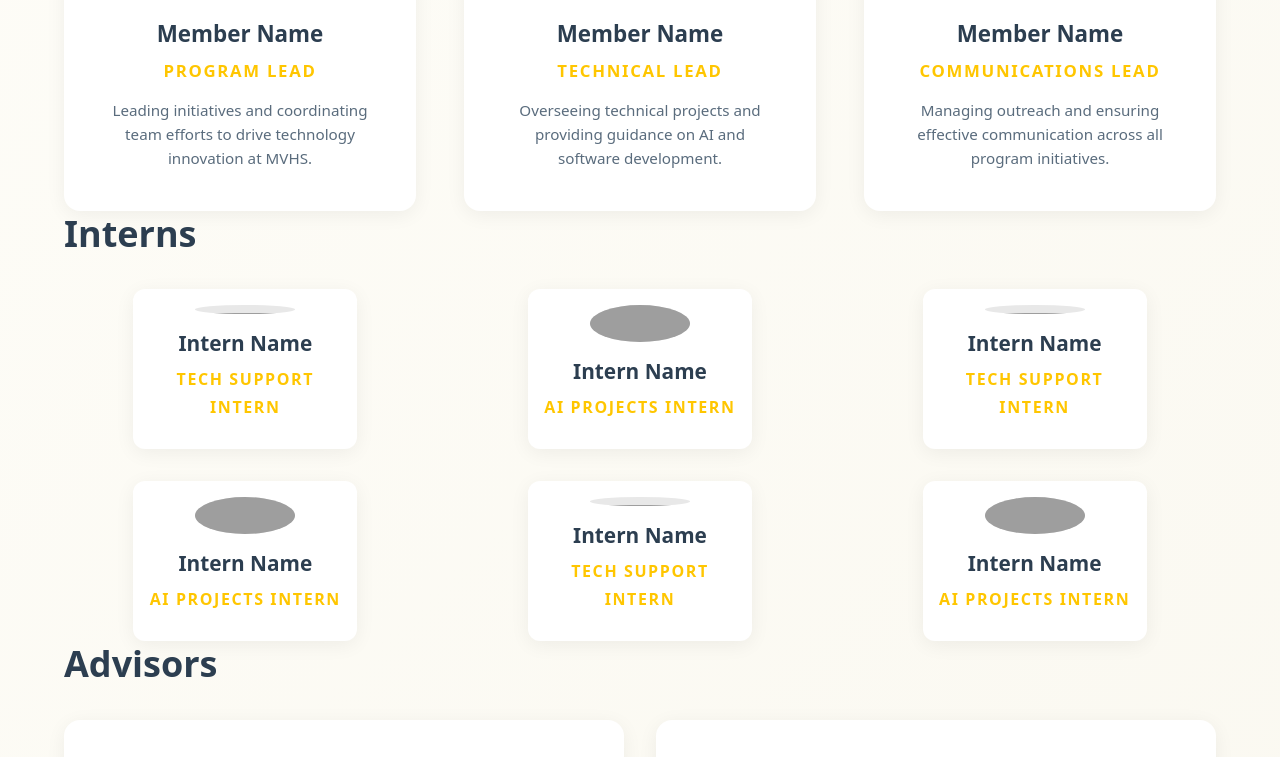
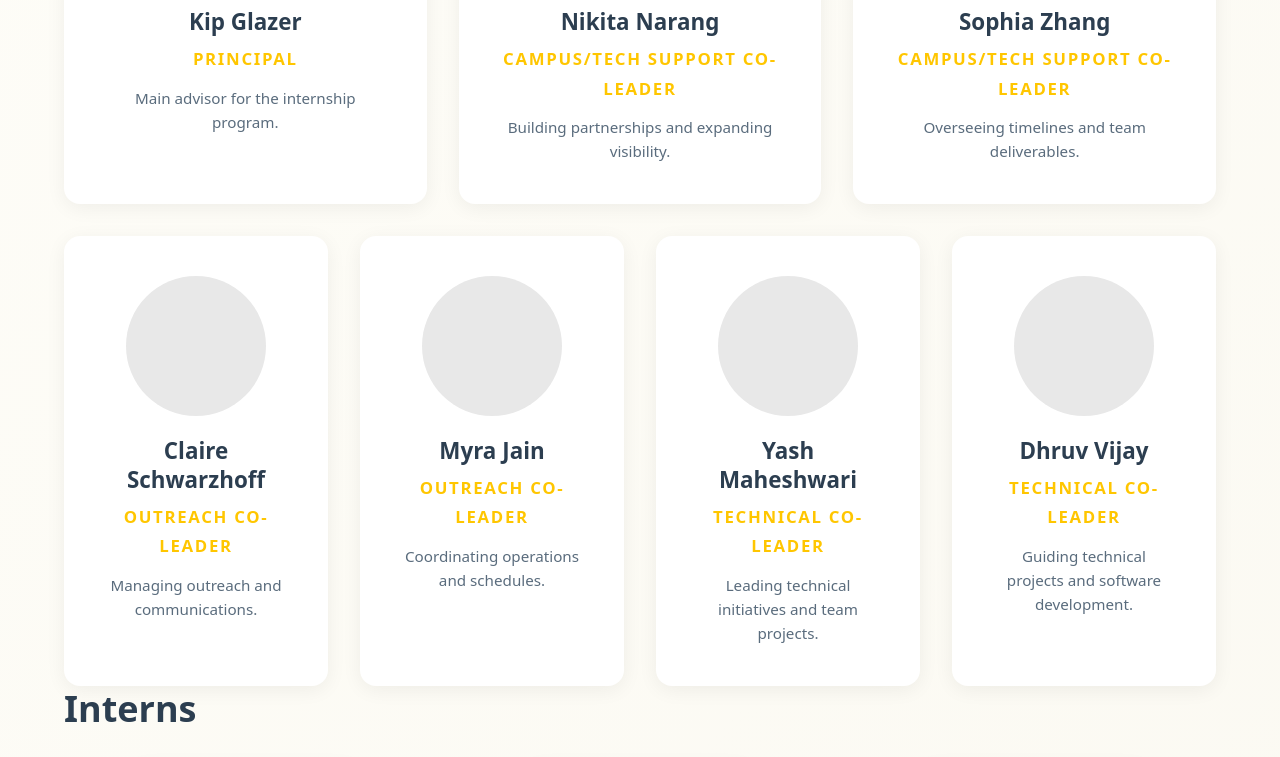
Before and after one commit to MVHS-Tech-Internship/tech-internship-website-main, a Flask app: page /meet-the-team in a window 1280 px wide. Shown: the part 614-1371 px from the top of the page. Run offline with Flask 3, Linux system fonts and the light colour scheme; grey boxes are pictures that could not be loaded.

Commit message:
Update meet_the_team.html

```diff
--- a/templates/meet_the_team.html
+++ b/templates/meet_the_team.html
@@ -9,30 +9,61 @@
 
 <section class="team-section">
     <h2>E-Board</h2>
-    <div class="team-grid e-board-grid">
+    <div class="e-board-grid top-row">
         <div class="team-card e-board-card">
             <div class="team-headshot">
-                <img src="{{ url_for('static', filename='images/placeholder-headshot.jpg') }}" alt="Team Member">
             </div>
-            <h3>Member Name</h3>
-            <p class="team-role">Program Lead</p>
-            <p class="team-description">Leading initiatives and coordinating team efforts to drive technology innovation at MVHS.</p>
+            <h3>Kip Glazer</h3>
+            <p class="team-role">Principal</p>
+            <p class="team-description">Main advisor for the internship program.</p>
         </div>
         <div class="team-card e-board-card">
             <div class="team-headshot">
-                <img src="{{ url_for('static', filename='images/placeholder-headshot.jpg') }}" alt="Team Member">
             </div>
-            <h3>Member Name</h3>
-            <p class="team-role">Technical Lead</p>
-            <p class="team-description">Overseeing technical projects and providing guidance on AI and software development.</p>
+            <h3>Nikita Narang</h3>
+            <p class="team-role">Campus/Tech Support Co-Leader</p>
+            <p class="team-description">Building partnerships and expanding visibility.</p>
         </div>
+
         <div class="team-card e-board-card">
             <div class="team-headshot">
-                <img src="{{ url_for('static', filename='images/placeholder-headshot.jpg') }}" alt="Team Member">
             </div>
-            <h3>Member Name</h3>
-            <p class="team-role">Communications Lead</p>
-            <p class="team-description">Managing outreach and ensuring effective communication across all program initiatives.</p>
+            <h3>Sophia Zhang</h3>
+            <p class="team-role">Campus/Tech Support Co-Leader</p>
+            <p class="team-description">Overseeing timelines and team deliverables.</p>
+        </div>
+    </div>
+    <div class="e-board-grid bottom-row">
+        <div class="team-card e-board-card">
+            <div class="team-headshot">
+            </div>
+            <h3>Claire Schwarzhoff</h3>
+            <p class="team-role">Outreach Co-Leader</p>
+            <p class="team-description">Managing outreach and communications.</p>
+        </div>
+
+        <div class="team-card e-board-card">
+            <div class="team-headshot">
+            </div>
+            <h3>Myra Jain</h3>
+            <p class="team-role">Outreach Co-Leader</p>
+            <p class="team-description">Coordinating operations and schedules.</p>
+        </div>
+
+        <div class="team-card e-board-card">
+            <div class="team-headshot">
+            </div>
+            <h3>Yash Maheshwari</h3>
+            <p class="team-role">Technical Co-Leader</p>
+            <p class="team-description">Leading technical initiatives and team projects.</p>
+        </div>
+
+        <div class="team-card e-board-card">
+            <div class="team-headshot">
+            </div>
+            <h3>Dhruv Vijay</h3>
+            <p class="team-role">Technical Co-Leader</p>
+            <p class="team-description">Guiding technical projects and software development.</p>
         </div>
     </div>
 </section>
@@ -41,66 +72,58 @@
     <h2>Interns</h2>
     <div class="team-grid interns-grid">
         <div class="team-card intern-card">
-            <div class="team-headshot small">
-                <img src="{{ url_for('static', filename='images/placeholder-headshot.jpg') }}" alt="Intern">
-            </div>
-            <h3>Intern Name</h3>
-            <p class="team-role">Tech Support Intern</p>
+            <h3>Hailey Bilstad</h3>
         </div>
         <div class="team-card intern-card">
-            <div class="team-headshot small">
-                <img src="{{ url_for('static', filename='images/placeholder-headshot.jpg') }}" alt="Intern">
-            </div>
-            <h3>Intern Name</h3>
-            <p class="team-role">AI Projects Intern</p>
+            <h3>Andre Fong</h3>
         </div>
         <div class="team-card intern-card">
-            <div class="team-headshot small">
-                <img src="{{ url_for('static', filename='images/placeholder-headshot.jpg') }}" alt="Intern">
-            </div>
-            <h3>Intern Name</h3>
-            <p class="team-role">Tech Support Intern</p>
+            <h3>Ilan Gerber</h3>
         </div>
         <div class="team-card intern-card">
-            <div class="team-headshot small">
-                <img src="{{ url_for('static', filename='images/placeholder-headshot.jpg') }}" alt="Intern">
-            </div>
-            <h3>Intern Name</h3>
-            <p class="team-role">AI Projects Intern</p>
+            <h3>Oliver Jiang</h3>
         </div>
         <div class="team-card intern-card">
-            <div class="team-headshot small">
-                <img src="{{ url_for('static', filename='images/placeholder-headshot.jpg') }}" alt="Intern">
-            </div>
-            <h3>Intern Name</h3>
-            <p class="team-role">Tech Support Intern</p>
+            <h3>Rishi Jindal</h3>
         </div>
         <div class="team-card intern-card">
-            <div class="team-headshot small">
-                <img src="{{ url_for('static', filename='images/placeholder-headshot.jpg') }}" alt="Intern">
-            </div>
-            <h3>Intern Name</h3>
-            <p class="team-role">AI Projects Intern</p>
+            <h3>Sophia Lew</h3>
         </div>
-    </div>
-</section>
-
-<section class="team-section">
-    <h2>Advisors</h2>
-    <div class="team-grid advisors-grid">
-        <div class="team-card advisor-card">
-            <div class="team-headshot">
-                <img src="{{ url_for('static', filename='images/placeholder-headshot.jpg') }}" alt="Advisor">
-            </div>
-            <h3>Advisor Name</h3>
-            <p class="team-role">Principal</p>
+        <div class="team-card intern-card">
+            <h3>Cinty Lin</h3>
         </div>
-        <div class="team-card advisor-card">
-            <div class="team-headshot">
-                <img src="{{ url_for('static', filename='images/placeholder-headshot.jpg') }}" alt="Advisor">
-            </div>
-            <h3>Advisor Name</h3>
-            <p class="team-role">Program Advisor</p>
+        <div class="team-card intern-card">
+            <h3>Sean Lin</h3>
+        </div>
+        <div class="team-card intern-card">
+            <h3>Colby Liu</h3>
+        </div>
+        <div class="team-card intern-card">
+            <h3>Jayan Nair</h3>
+        </div>
+        <div class="team-card intern-card">
+            <h3>Carlton Nguyen</h3>
+        </div>
+        <div class="team-card intern-card">
+            <h3>Keshav Pillutla</h3>
+        </div>
+        <div class="team-card intern-card">
+            <h3>Vedika Raman</h3>
+        </div>
+        <div class="team-card intern-card">
+            <h3>Arjun Shankar</h3>
+        </div>
+        <div class="team-card intern-card">
+            <h3>Alexander Strougo</h3>
+        </div>
+        <div class="team-card intern-card">
+            <h3>Emma Teng</h3>
+        </div>
+        <div class="team-card intern-card">
+            <h3>Isha Voleti</h3>
+        </div>
+        <div class="team-card intern-card">
+            <h3>Caroline Yu</h3>
         </div>
     </div>
 </section>
```
